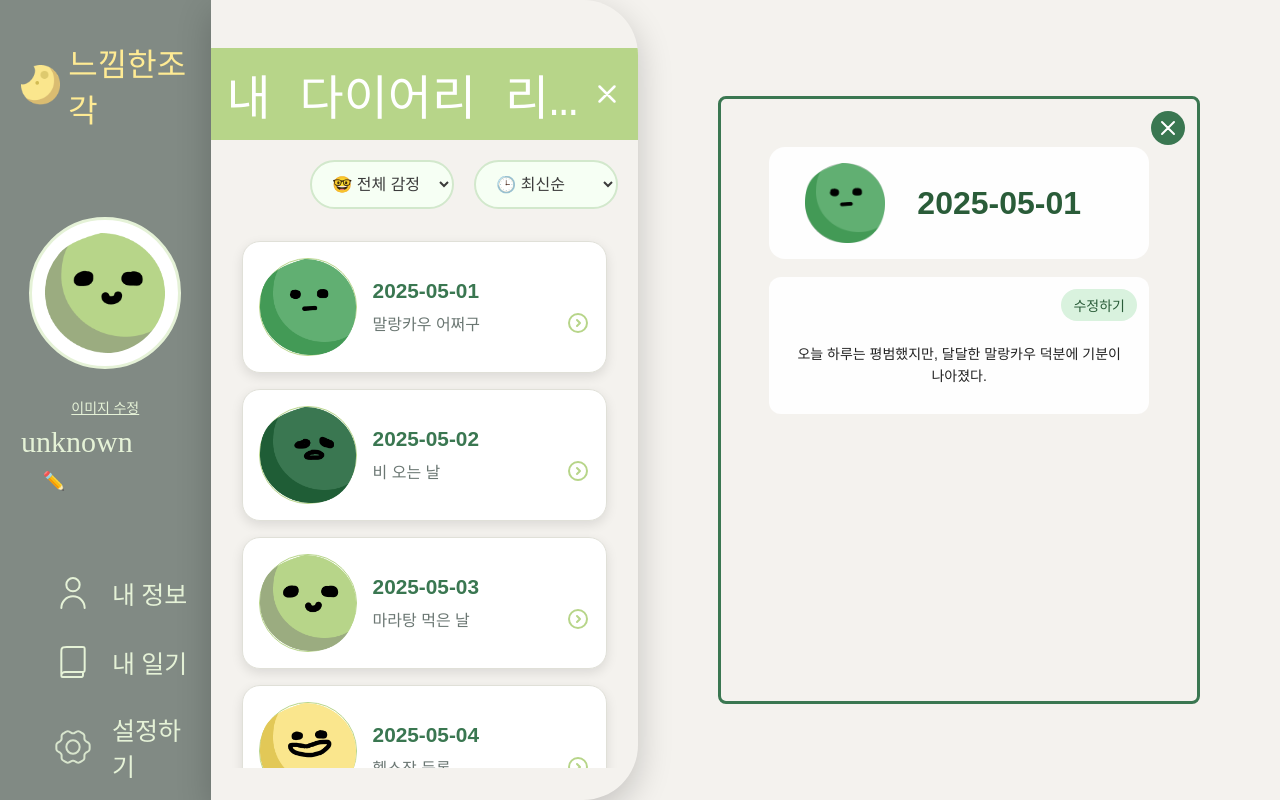
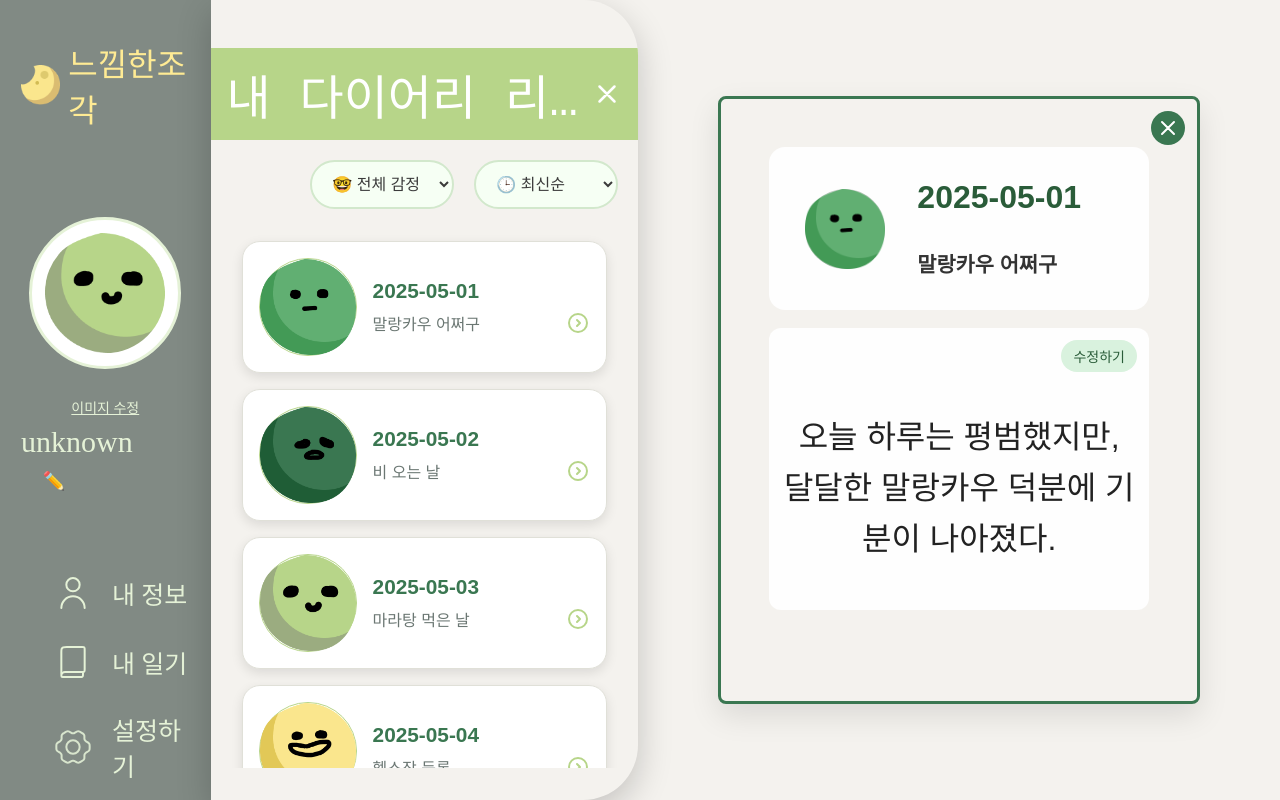
Before and after one commit to koalnuFinalProject3/FinalProject, a React (Vite) app: page /diary in a window 1280 px wide. Both pictures are taken after a click on the picture 573 px from the left and 322 px from the top of the page. Shown: the top 800 px of the page. Built offline with nearby package versions, Linux system fonts and the light colour scheme; data requests are answered from the project's data file; a web font is replaced by a local one.

Commit message:
feat: Add title to CardDetail

```diff
--- a/src/pages/diary-page/components/leftCardBar/cardListBar/CardListBar.jsx
+++ b/src/pages/diary-page/components/leftCardBar/cardListBar/CardListBar.jsx
@@ -70,6 +70,9 @@ const CardListBar = ({ handleClickCard }) => {
                       diaryContent: relatedDiary
                         ? relatedDiary.contents
                         : '내용 없음',
+                      diaryTitle: relatedDiary
+                        ? relatedDiary.title
+                        : '내용 없음',
                     })
                   }
                 />
--- a/src/pages/diary-page/components/rightCard/cardDetail/CardDetail.jsx
+++ b/src/pages/diary-page/components/rightCard/cardDetail/CardDetail.jsx
@@ -25,8 +25,10 @@ const CardDetail = ({ selectedCard, handleClickBack }) => {
             className={styles.avatarImg}
           />
         </div>
-
-        <span className={styles.date}>{selectedCard.date}</span>
+        <div>
+          <span className={styles.date}>{selectedCard.date}</span>
+          <div className={styles.title}>{selectedCard.diaryTitle}</div>
+        </div>
       </div>
 
       <div className={styles.body}>
--- a/src/pages/diary-page/components/rightCard/cardDetail/CardDetail.module.css
+++ b/src/pages/diary-page/components/rightCard/cardDetail/CardDetail.module.css
@@ -7,6 +7,9 @@
   margin: 6rem 5rem 6rem 0;
   background-color: #f4f2ee;
   position: relative;
+  box-shadow: 0 12px 30px rgba(0, 0, 0, 0.1);
+  position: relative;
+  transition: transform 0.2s ease, box-shadow 0.2s ease;
 }
 .icon {
   color: #222;
@@ -24,7 +27,7 @@
   align-items: center;
   background-color: var(--color-lighter-gray);
   border-radius: 16px;
-  padding: 1rem;
+  padding: 2rem 1rem;
   margin-bottom: 18px;
   justify-content: start;
   gap: 12px;
@@ -44,6 +47,12 @@
   font-size: 2rem;
   color: #2a5c39;
   font-weight: 800;
+}
+.title {
+  font-size: 1.3rem;
+  font-weight: 600;
+  color: #333;
+  margin-top: 2rem;
 }
 
 .body {
@@ -68,9 +77,9 @@
 }
 
 .content {
-  font-size: 14px;
+  font-size: 2rem;
   line-height: 1.6;
   text-align: center;
   color: #222;
-  word-break: keep-all;
+  /* word-break: keep-all; */
 }
```
